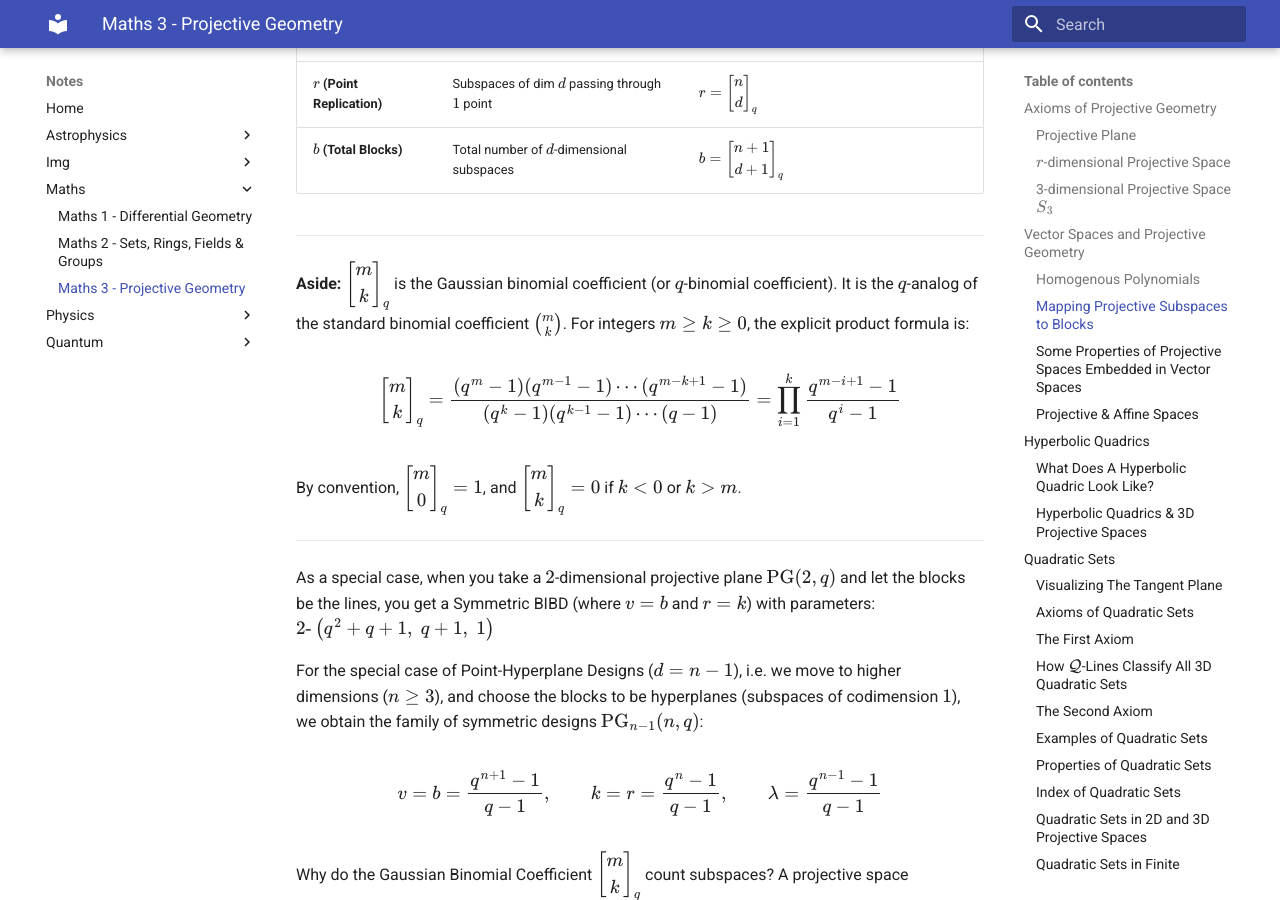
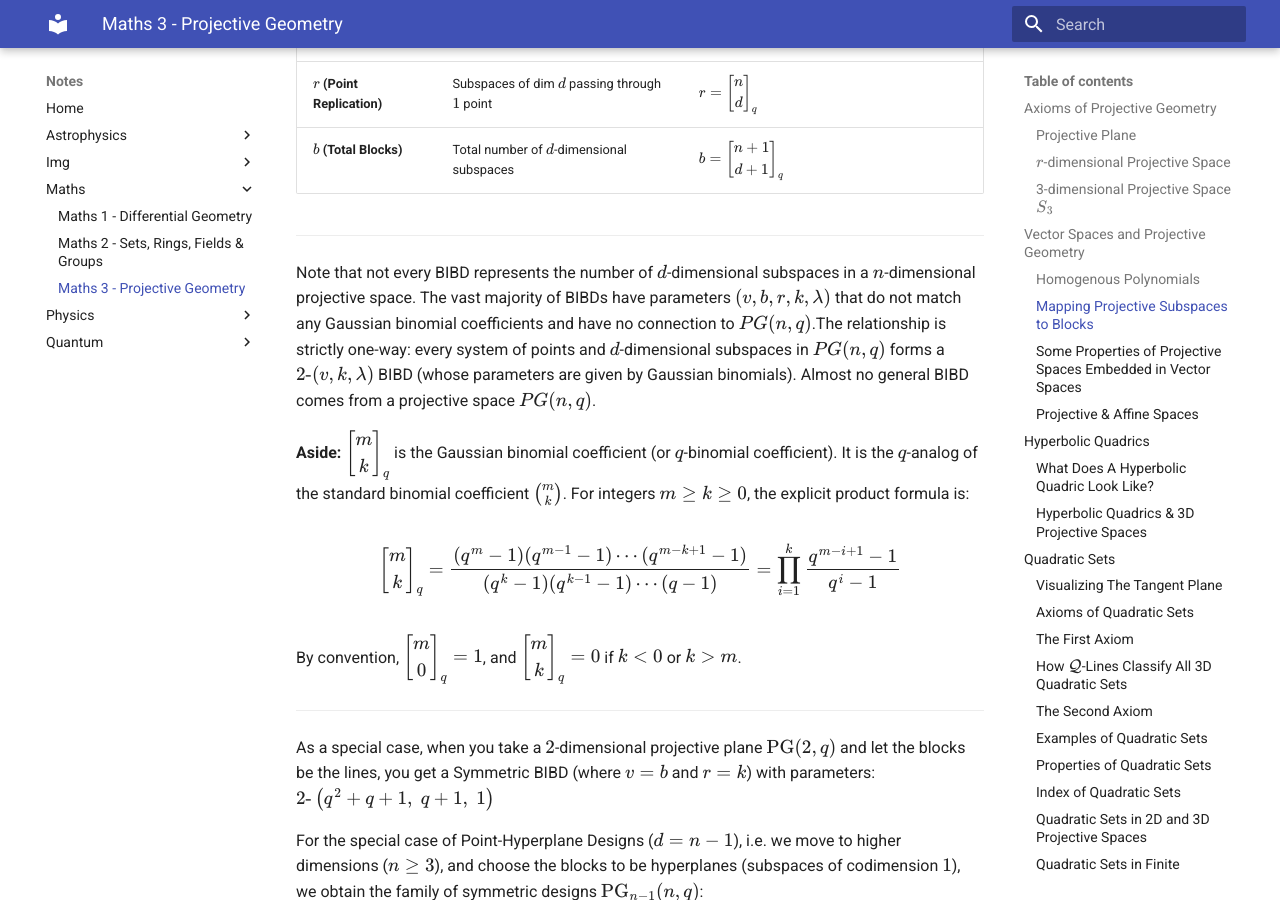
Before and after one commit to regstuff/notes, an MkDocs documentation site: the page built from docs/maths/maths_3_projective_geometry.md, in a window 1280 px wide and 900 px high, scrolled down 10028 px. Built offline with MkDocs 1.6.1 and Material for MkDocs 9.7.7, drawn with Linux system fonts in a browser that asks for light colours; some of the changed text lies outside the part shown.

Commit message:
Update maths_3_projective_geometry.md

```diff
--- a/docs/maths/maths_3_projective_geometry.md
+++ b/docs/maths/maths_3_projective_geometry.md
@@ -232,6 +232,8 @@ If you choose $d$-dimensional subspaces as blocks in $\text{PG}(n, q)$, the stan
 | **$b$ (Total Blocks)** | Total number of $d$-dimensional subspaces | $b = \begin{bmatrix} n+1 \\ d+1 \end{bmatrix}_q$ |
 
 ---
+
+Note that not every BIBD represents the number of $d$-dimensional subspaces in a $n$-dimensional projective space. The vast majority of BIBDs have parameters $(v, b, r, k, \lambda)$ that do not match any Gaussian binomial coefficients and have no connection to $PG(n, q)$.The relationship is strictly one-way: every system of points and $d$-dimensional subspaces in $PG(n, q)$ forms a $2\text{-}(v, k, \lambda)$ BIBD (whose parameters are given by Gaussian binomials). Almost no general BIBD comes from a projective space $PG(n, q)$.
 
 **Aside:** $\begin{bmatrix} m \\ k \end{bmatrix}_q$ is the Gaussian binomial coefficient (or $q$-binomial coefficient). It is the $q$-analog of the standard binomial coefficient $\binom{m}{k}$. For integers $m \ge k \ge 0$, the explicit product formula is:
 
@@ -574,6 +576,8 @@ If a regulus of lines only works in 3D, how do we get hyperbolic quadrics in hig
 In $PG(5,F)$ where $d=5$ for example, the equation becomes $x_0 x_5 - x_1 x_4 + x_2 x_3 = 0$. A regulus is woven from two families of flat 2D planes ($\alpha$-planes and $\beta$-planes).
 
 In general, if $d = 2m - 1$ in $PG(2m-1, F)$, the equation is $\sum_{i=1}^{m} x_{i} y_{i} = 0$. The regulus is woven from two families of $(m-1)$-dimensional flat subspaces. In general, a quadric in $PG(2m-1, F)$ is called hyperbolic (denoted $Q^+(2m-1, F)$) because it is the unique type of non-degenerate quadric that is completely ruled by flat $(m-1)$-dimensional projective subspaces (the maximum possible dimension of a flat subspace that can sit inside a $(2m-2)$-dimensional curved surface).
+
+Note that in higher dimensional spaces, an $m$-regulus in $PG(2m-1, q)$ specifically means a set of $q + 1$  mutually disjoint  $(m-1)$-subspaces such that every line meeting three of them meets all $q + 1$ of them.
 
 ## Quadratic Sets
 
```
